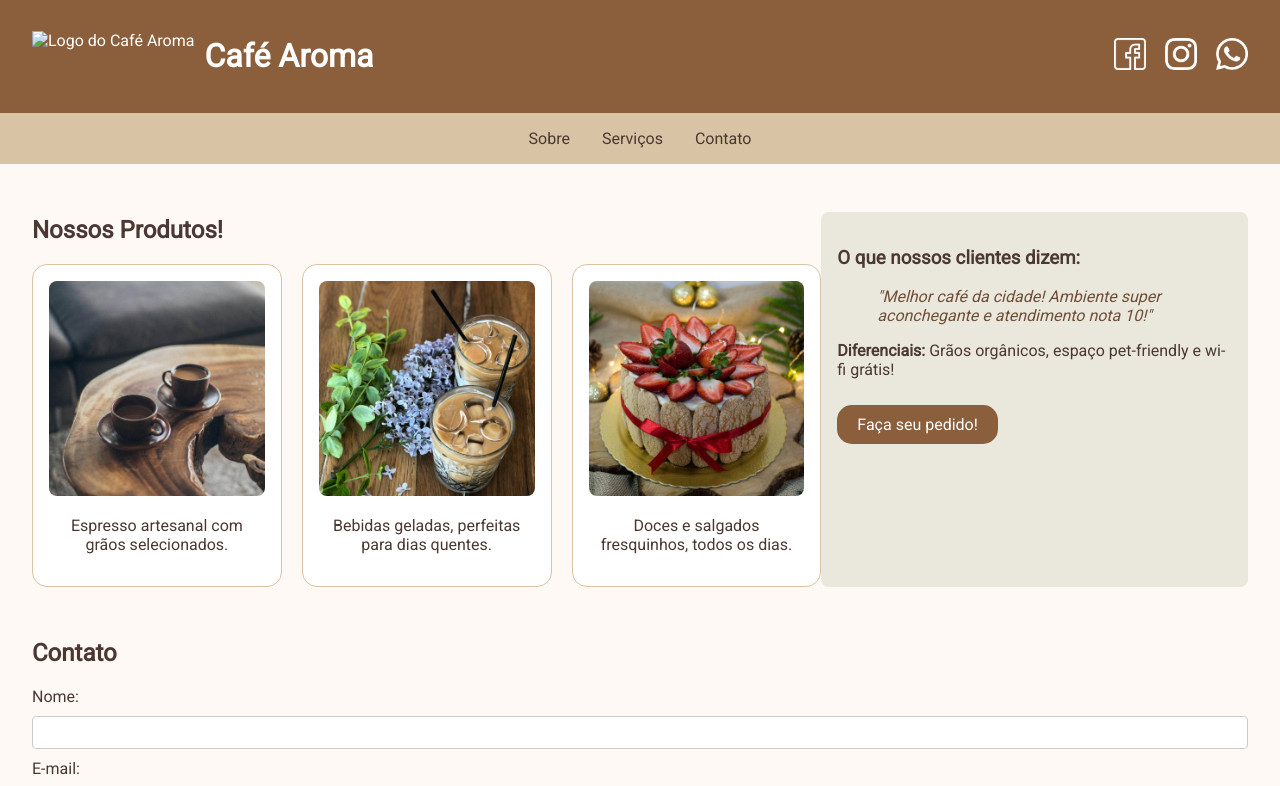
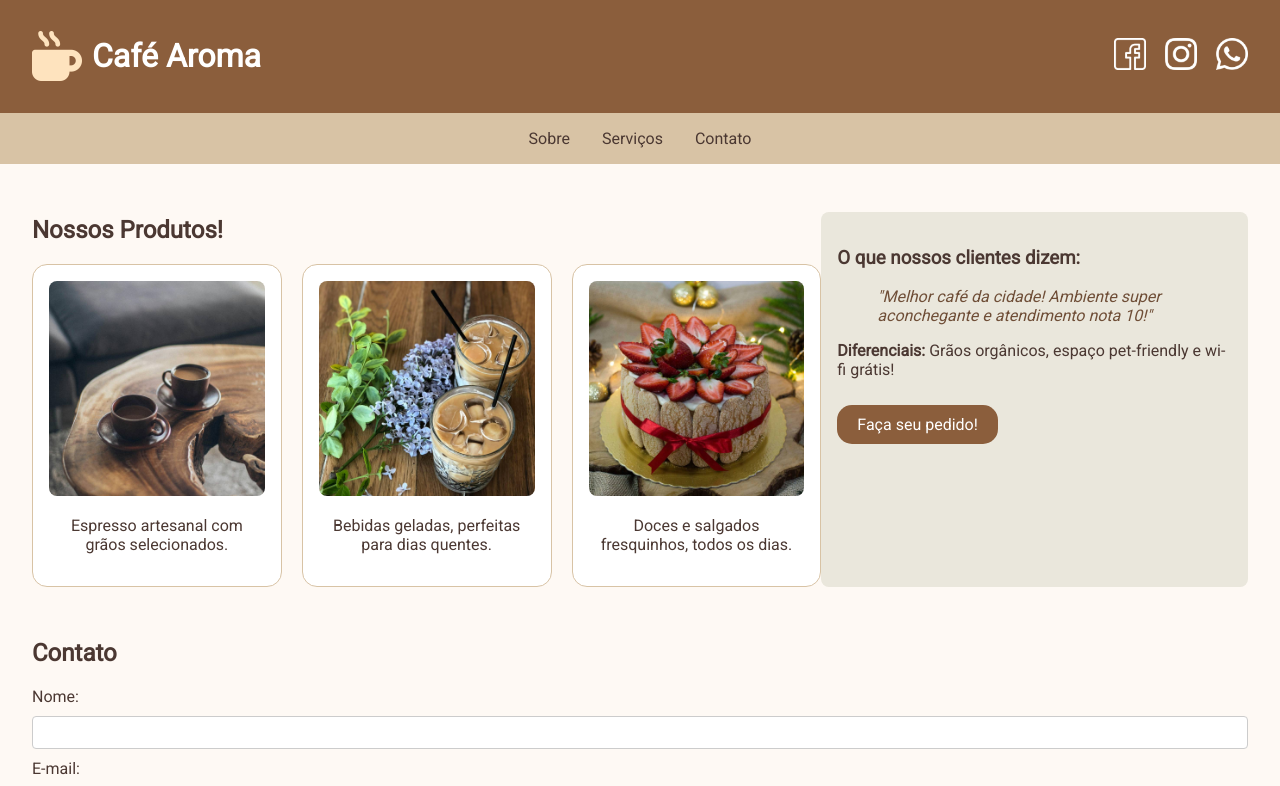
Before and after one commit to henrysssilveira/Cafe-Aroma, a plain HTML site: page index.html in a window 1280 px wide. Shown: the top 786 px of the page. Drawn offline with Linux system fonts and the light colour scheme; the site is published under a folder, as on GitHub Pages, so addresses that start at the root find nothing.

Commit message:
Update index.html

```diff
--- a/index.html
+++ b/index.html
@@ -10,7 +10,7 @@
 <body>
     <header>
         <div class="logo">
-            <img src="/img/mug-hot-solid-_1_.png" alt="Logo do Café Aroma">
+            <img src="./img/mug-hot-solid-_1_.png" alt="Logo do Café Aroma">
             <h1>Café Aroma</h1>
         </div>
         <div class="social">
```
